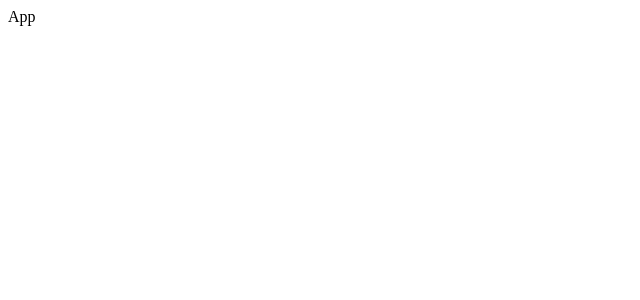
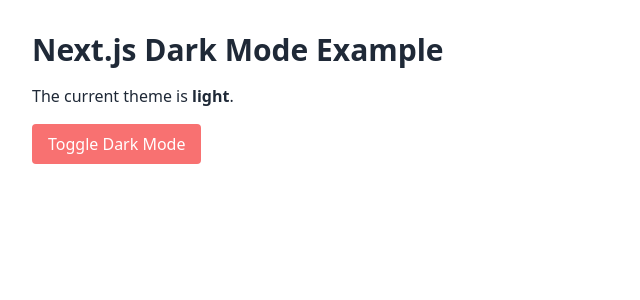
Before and after one commit to Zouziszzm/Magus-Codex, a Next.js app: page / in a window 1280 px wide. Shown: the top 300 px of the page, without its empty margins (0-640 px from the left). Built offline with nearby package versions, Linux system fonts and the light colour scheme.

Commit message:
initial: dark mode code

```diff
--- a/package.json
+++ b/package.json
@@ -35,8 +35,12 @@
     "typescript-eslint": "^8.29.1"
   },
   "dependencies": {
+    "@tailwindcss/postcss": "^4.1.3",
+    "motion": "^12.6.3",
     "next": "^15.2.5",
+    "postcss": "^8.5.3",
     "react": "^19.1.0",
-    "react-dom": "^19.1.0"
+    "react-dom": "^19.1.0",
+    "tailwindcss": "^4.1.3"
   }
 }
--- /dev/null
+++ b/postcss.config.mjs
@@ -0,0 +1,6 @@
+const config = {
+  plugins: {
+    "@tailwindcss/postcss": {},
+  },
+};
+export default config;
--- /dev/null
+++ b/src/app/about/page.tsx
@@ -0,0 +1,7 @@
+import React from 'react';
+
+const About = () => {
+  return <div>About</div>;
+};
+
+export default About;
--- /dev/null
+++ b/src/app/globals.css
@@ -0,0 +1,34 @@
+/* app.css */
+@import "tailwindcss";
+
+/* Define a custom dark variant using the data attribute.
+   When [data-theme="dark"] is set on an element or any ancestor, the dark variant applies. */
+@custom-variant dark (&:where([data-theme=dark], [data-theme=dark] *));
+
+/* Define theme variables using the @theme directive.
+   These tokens drive the generated utilities based on your design tokens. */
+@theme {
+  --color-primary: #f87171;
+  --color-background: #ffffff;
+  --color-text: #1f2937;
+}
+
+/* Override theme variables for dark mode */
+[data-theme="dark"] {
+  --color-primary: #4ade80;
+  --color-background: #1f2937;
+  --color-text: #f9fafb;
+}
+
+/* Create utility classes that use the theme variables */
+@layer utilities {
+  .bg-primary {
+    background-color: var(--color-primary);
+  }
+  .bg-background {
+    background-color: var(--color-background);
+  }
+  .text-primary {
+    color: var(--color-text);
+  }
+}
--- a/src/app/layout.tsx
+++ b/src/app/layout.tsx
@@ -1,4 +1,6 @@
 import React from 'react';
+import './globals.css';
+import { ThemeProvider } from '../context/ThemeContext';
 export const metadata = {
   title: 'AlFarhaan Khan (Static )',
   description: "AlFarhaan's Portfolio site",
@@ -11,7 +13,9 @@
 }) {
   return (
     <html lang="en">
-      <body>{children}</body>
+      <body>
+        <ThemeProvider>{children}</ThemeProvider>
+      </body>
     </html>
   );
 }
--- a/src/app/page.tsx
+++ b/src/app/page.tsx
@@ -1,7 +1,24 @@
+// app/page.tsx
+'use client';
+
 import React from 'react';
+import { useTheme } from '../context/ThemeContext';
 
-const App = () => {
-  return <div>App</div>;
-};
+export default function HomePage() {
+  const { theme, toggleTheme } = useTheme();
 
-export default App;
+  return (
+    <div className="min-h-screen bg-background text-primary p-8">
+      <h1 className="text-3xl font-bold mb-4">Next.js Dark Mode Example</h1>
+      <p>
+        The current theme is <strong>{theme}</strong>.
+      </p>
+      <button
+        onClick={toggleTheme}
+        className="mt-4 px-4 py-2 bg-primary text-white rounded"
+      >
+        Toggle Dark Mode
+      </button>
+    </div>
+  );
+}
--- /dev/null
+++ b/src/context/ThemeContext.tsx
@@ -0,0 +1,43 @@
+// app/components/ThemeContext.tsx
+'use client';
+
+import React, {
+  createContext,
+  useContext,
+  useEffect,
+  useState,
+  ReactNode,
+} from 'react';
+
+type Theme = 'light' | 'dark';
+
+interface ThemeContextProps {
+  theme: Theme;
+  toggleTheme: () => void;
+}
+
+const ThemeContext = createContext<ThemeContextProps | undefined>(undefined);
+
+export const ThemeProvider = ({ children }: { children: ReactNode }) => {
+  const [theme, setTheme] = useState<Theme>('light');
+
+  // When the theme changes, update the data-theme attribute on the <html> element.
+  useEffect(() => {
+    document.documentElement.setAttribute('data-theme', theme);
+  }, [theme]);
+
+  const toggleTheme = () =>
+    setTheme((prev) => (prev === 'light' ? 'dark' : 'light'));
+
+  return (
+    <ThemeContext.Provider value={{ theme, toggleTheme }}>
+      {children}
+    </ThemeContext.Provider>
+  );
+};
+
+export const useTheme = () => {
+  const context = useContext(ThemeContext);
+  if (!context) throw new Error('useTheme must be used within a ThemeProvider');
+  return context;
+};
```
Also changed, not shown: 1 other file (tests, documents, lock files or other folders).
